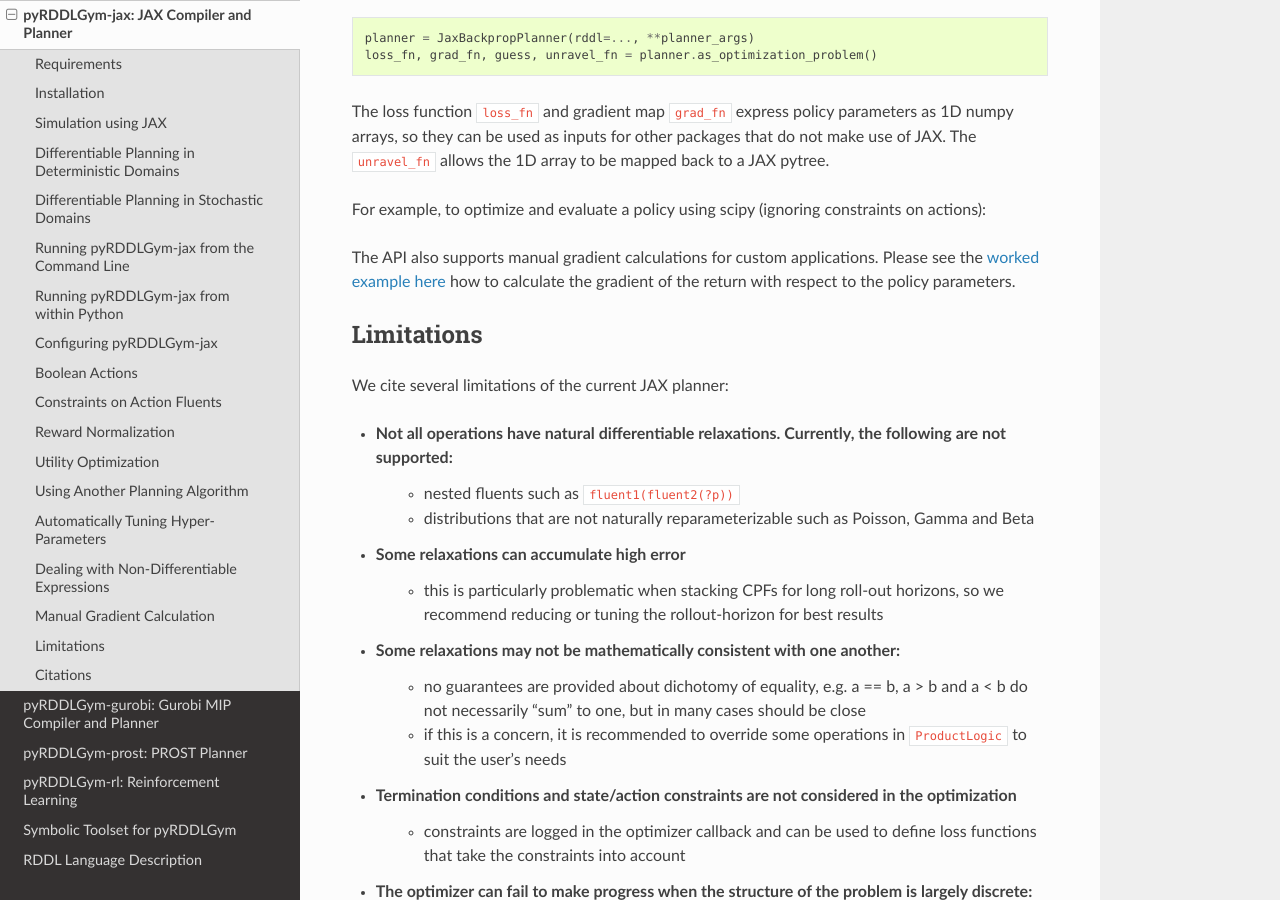
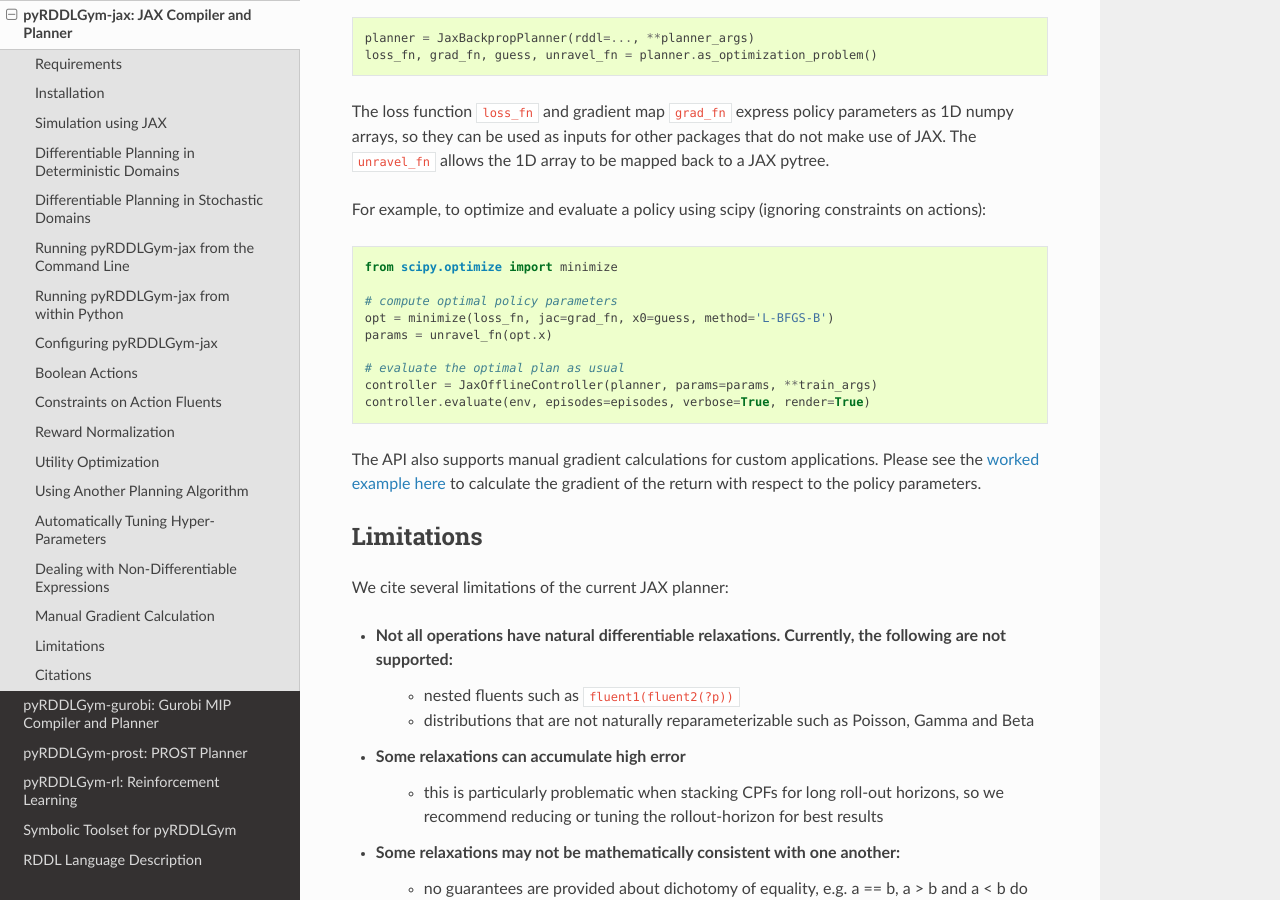
Before and after one commit to pyrddlgym-project/pyRDDLGym, a Sphinx documentation site: the page built from docs/jax.rst, in a window 1280 px wide and 900 px high, scrolled down 14251 px. Built offline with Sphinx 7.4.7 and the Read the Docs theme 2.0.0, drawn with Linux system fonts in a browser that asks for light colours.

Commit message:
Update jax.rst

```diff
--- a/docs/jax.rst
+++ b/docs/jax.rst
@@ -775,7 +776,7 @@ For example, to optimize and evaluate a policy using scipy (ignoring constraints
 
 The API also supports manual gradient calculations for custom applications.
 Please see the `worked example here <https://github.com/pyrddlgym-project/pyRDDLGym-jax/blob/main/pyRDDLGym_jax/examples/run_gradient.py>`_
-how to calculate the gradient of the return with respect to the policy parameters.
+to calculate the gradient of the return with respect to the policy parameters.
 
 
 Limitations
```
Also changed, not shown: other parts of docs/jax.rst (+2 -1 lines).
